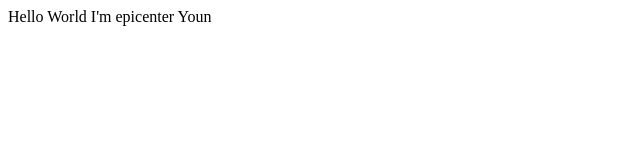
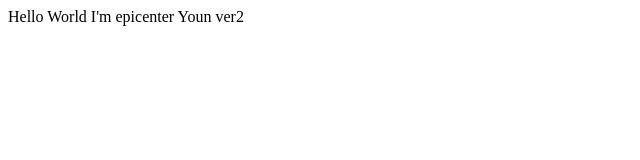
Before and after one commit to epicenteryoun/project2015, a plain HTML site: page index.html in a window 1280 px wide. Shown: the full height of the page, 0-640 px from the left. Drawn offline with Linux system fonts and the light colour scheme.

Commit message:
add index.html

```diff
--- a/index.html
+++ b/index.html
@@ -19,6 +19,6 @@
 	</head>
 
 	<body>
-		Hello World I'm epicenter Youn
+		Hello World I'm epicenter Youn ver2
 	</body>
 </html>
```
